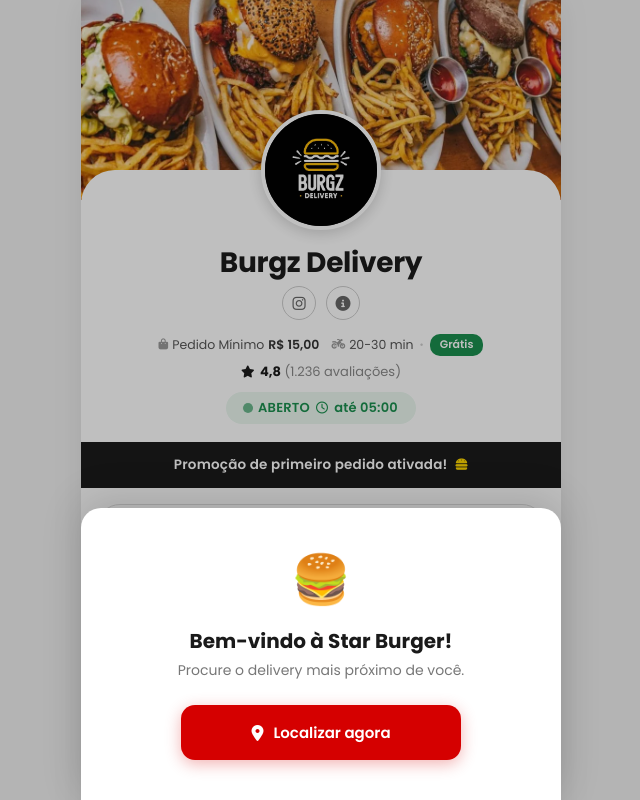
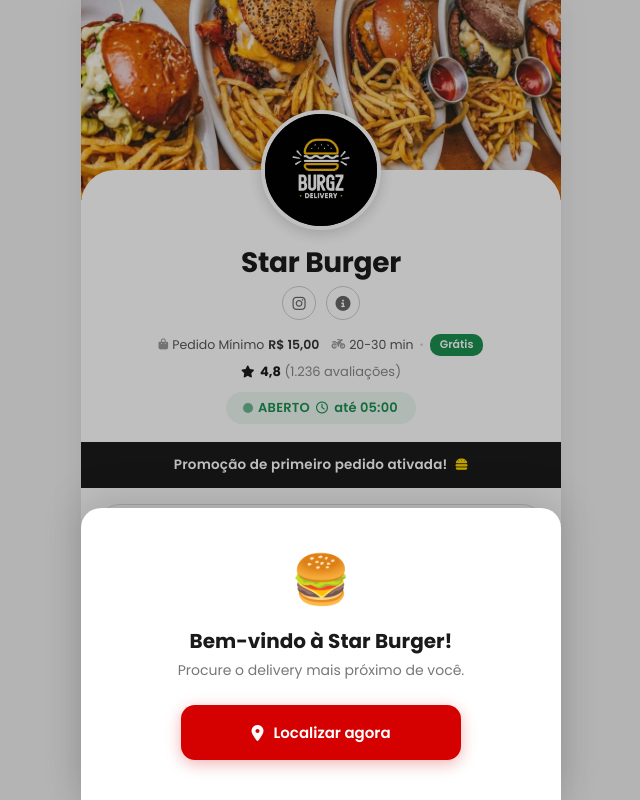
Before and after one commit to brunocreative1-cmd/clear-field-creation, a React (Vite) app: page / in a window 1280 px wide. Shown: the top 800 px of the page, without its empty margins (319-959 px from the left). Built offline with nearby package versions, Linux system fonts and the light colour scheme; no server answers.

Commit message:
Atualizei Burgz para Star Burger
Co-authored-by: brunocreative1-cmd <253331806+brunocreative1-cmd@users.noreply.github.com>

```diff
--- a/index.html
+++ b/index.html
@@ -17,8 +17,8 @@
   <!-- Font Awesome não-bloqueante -->
   <link rel="preload" href="https://cdnjs.cloudflare.com/ajax/libs/font-awesome/6.5.1/css/all.min.css" as="style" onload="this.onload=null;this.rel='stylesheet'">
   <noscript><link rel="stylesheet" href="https://cdnjs.cloudflare.com/ajax/libs/font-awesome/6.5.1/css/all.min.css"></noscript>
-  <meta property="og:title" content="Burgz Delivery - Lanches &amp; Combos">
-  <meta name="twitter:title" content="Burgz Delivery - Lanches &amp; Combos">
+  <meta property="og:title" content="Star Burger - Lanches &amp; Combos">
+  <meta name="twitter:title" content="Star Burger - Lanches &amp; Combos">
   <meta name="description" content="O melhor da região.">
   <meta property="og:description" content="O melhor da região.">
   <meta name="twitter:description" content="O melhor da região.">
--- a/src/components/Footer/Footer.jsx
+++ b/src/components/Footer/Footer.jsx
@@ -16,7 +16,7 @@ export default function Footer() {
           <i className="fab fa-google-pay"></i>
         </div>
       </div>
-      <p className="footer-credits">Plataforma fornecida por <strong>Burgz Delivery Digital</strong></p>
+      <p className="footer-credits">Plataforma fornecida por <strong>Star Burger Digital</strong></p>
     </footer>
   )
 }
--- a/src/components/Header/Header.jsx
+++ b/src/components/Header/Header.jsx
@@ -66,7 +66,7 @@ export default function Header() {
         </div>
 
         <section className="restaurant-info">
-          <h1 className="restaurant-name">Burgz Delivery</h1>
+          <h1 className="restaurant-name">Star Burger</h1>
           <div className="social-icons">
             <a href="#" className="social-icon" aria-label="Instagram">
               <i className="fab fa-instagram"></i>
--- a/src/components/LocationBanner/LocationBanner.jsx
+++ b/src/components/LocationBanner/LocationBanner.jsx
@@ -107,7 +107,7 @@ export default function LocationBanner() {
                 </svg>
               </div>
               <h2 className="locbot-title">
-                A Burgz mais próxima está{' '}
+                A Star Burger mais próxima está{' '}
                 a <span className="locbot-highlight">{distance}km</span> de você! 📍
               </h2>
               <p className="locbot-delivery">Entrega em <strong>20–30 min</strong></p>
--- a/src/components/LocationModal/LocationModal.jsx
+++ b/src/components/LocationModal/LocationModal.jsx
@@ -310,7 +310,7 @@ export default function LocationModal() {
             </div>
             <h2 className="loc-title" style={{ marginBottom: 8 }}>Tudo certo!</h2>
             <p className="loc-result-text">
-              A Burgz Delivery mais próxima fica a <strong>1,6km</strong> de você!<br />
+              A Star Burger mais próxima fica a <strong>1,6km</strong> de você!<br />
               Entrega em <strong>20 a 30 minutos</strong>.
             </p>
             <p className="loc-redirecting">
--- a/src/pages/ApprovedPage.jsx
+++ b/src/pages/ApprovedPage.jsx
@@ -49,7 +49,7 @@ export default function ApprovedPage() {
         </div>
 
         <p className="conf-footer-text">
-          Obrigado por escolher a <strong>Burgz Delivery</strong>! 🍔
+          Obrigado por escolher a <strong>Star Burger</strong>! 🍔
         </p>
       </div>
     </div>
```
